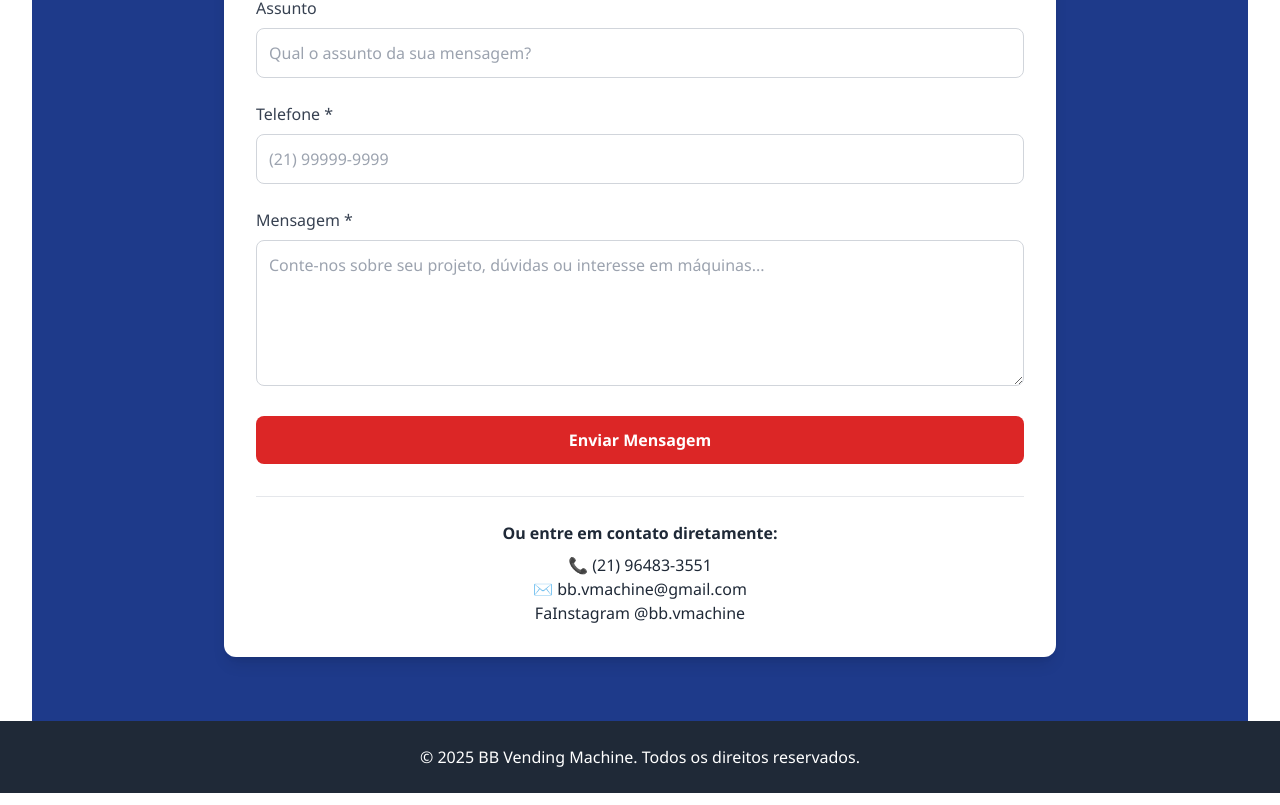
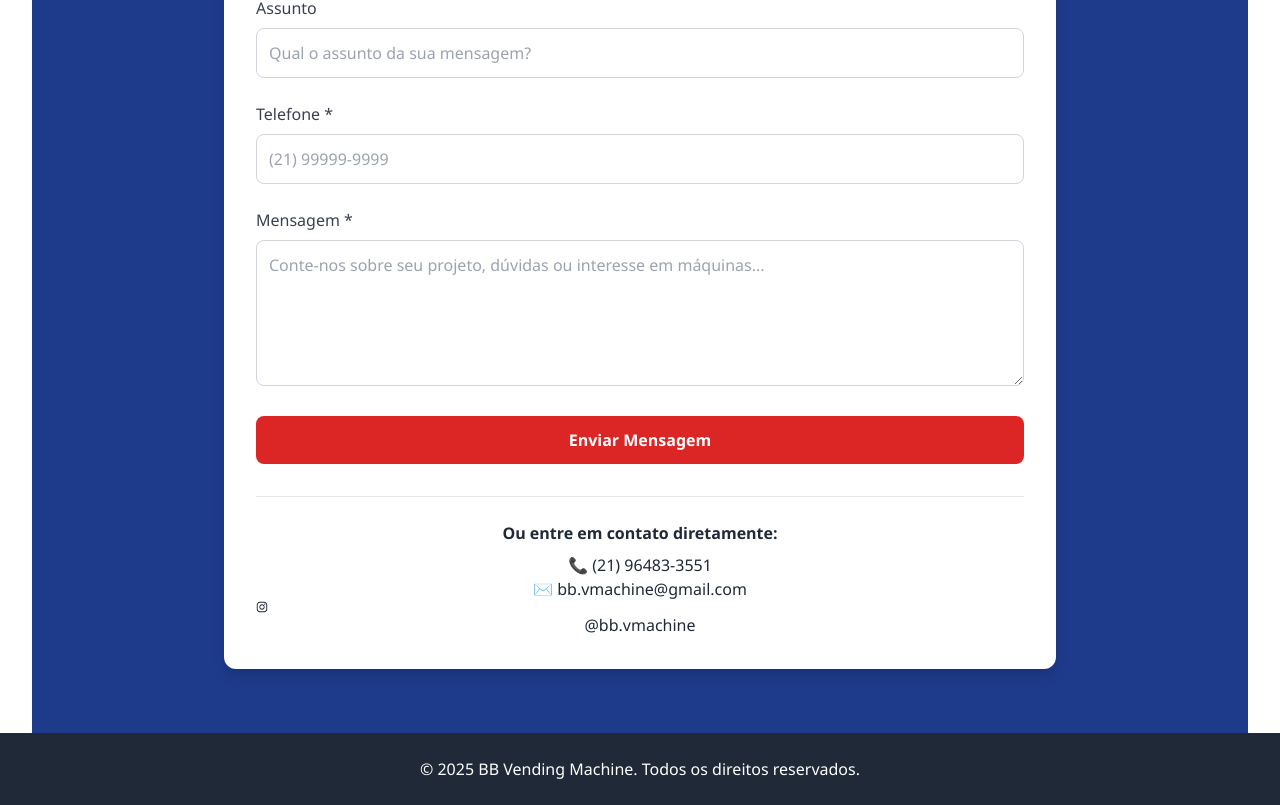
Before and after one commit to msaraujo10/bbvending-site, a React (Vite) app: page / in a window 1280 px wide. Shown: the part 3700-4505 px from the top of the page. Built offline with nearby package versions, Linux system fonts and the light colour scheme.

Commit message:
Add Instagram icon to contact information

```diff
--- a/src/components/ContactSection.jsx
+++ b/src/components/ContactSection.jsx
@@ -115,7 +115,7 @@ const ContactPage = () => {
             </p>
             <p>📞 (21) 96483-3551</p>
             <p>✉️ bb.vmachine@gmail.com</p>
-            <p>FaInstagram @bb.vmachine</p>
+            <p><FaInstagram size={12} /> @bb.vmachine</p>
           </div>
         </div>
       </div>
```
